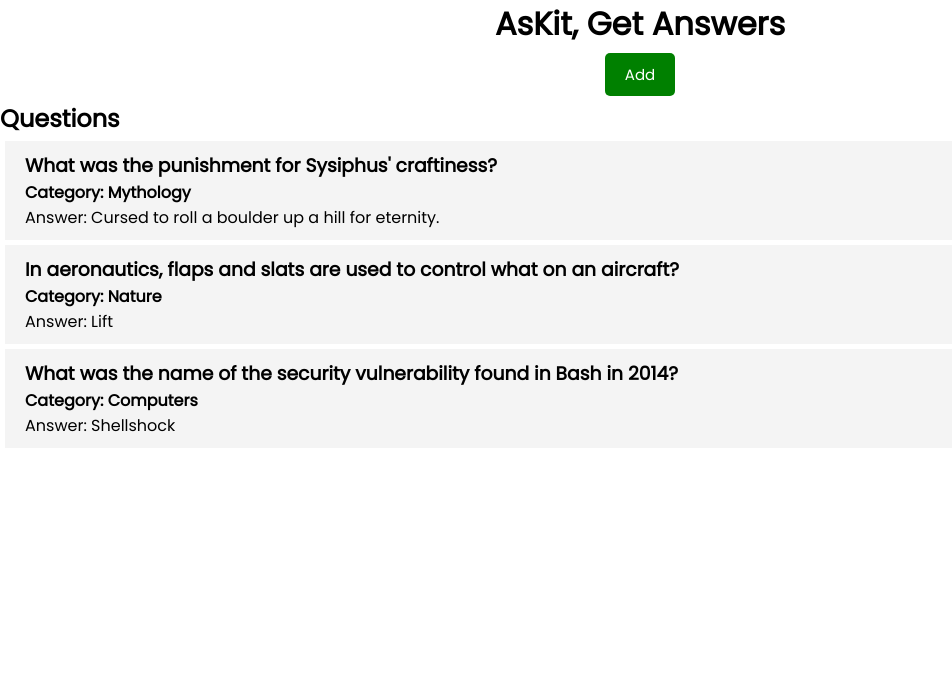
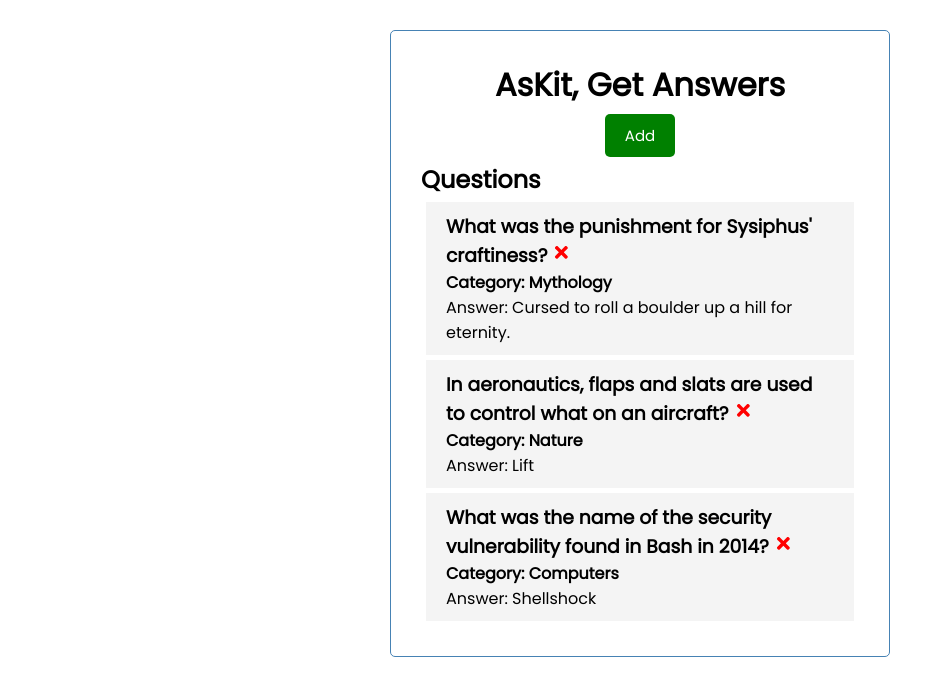
Before and after one commit to Chemonges001/chemonges001-project-phase2, a React (Create React App) app in the folder ask-here/: page / in a window 1280 px wide. Shown: the top 696 px of the page, without its empty margins (0-952 px from the left). Built offline with nearby package versions, Linux system fonts and the light colour scheme.

Commit message:
adding delete functions

```diff
--- a/ask-here/src/App.js
+++ b/ask-here/src/App.js
@@ -1,4 +1,5 @@
 import React,{useState} from "react";
+// import { FaTask } from "react-icons/fa";
 import Header from "./Components/Header";
 import QuestionForm from "./Components/QuestionForm";
 import Questions from "./Components/Questions";
@@ -26,11 +27,18 @@ function App() {
 
     }
 ])
+  const deleteQuestion = (id) =>{
+    setQuestions(questions.filter((question) => question.id !== id ))
+    // console.log('delete', id)
+
+  }
   return (
-    <div className="App">
+    <div className="container">
       <Header title="AsKit, Get Answers"/>
       <QuestionForm/>
-      <Questions questions={questions}/>
+      <Questions questions={questions}
+      onDelete ={deleteQuestion}
+      />
     </div>
   );
 }
--- a/ask-here/src/Components/Question.js
+++ b/ask-here/src/Components/Question.js
@@ -1,9 +1,13 @@
 import React from 'react'
+import { FaTimes } from "react-icons/fa"
 
-function Question({question}) {
+function Question({question, onDelete}) {
   return (
     <div className='question'>
-        <h3>{question.quiz}</h3>
+        <h3>{question.quiz} {' '}
+           <FaTimes style ={{color:"red", cursor:"pointer"}}
+           onClick={() =>onDelete (question.i)}/>
+        </h3>
         <h4>Category: {question.category}</h4>
         <p>Answer: {question.answer}</p>
 
--- a/ask-here/src/Components/Questions.js
+++ b/ask-here/src/Components/Questions.js
@@ -1,12 +1,14 @@
 import React from 'react'
 import Question from './Question'
 
-function Questions({questions}) {
+function Questions({ questions, onDelete }) {
 
   return (
     <div>
         {questions.map((question) =>(
-            <Question key={question.id} question={question}/>
+            <Question key={question.id} question={question}
+            onDelete={onDelete}
+            />
 
         ))}
     </div>
--- a/ask-here/src/index.css
+++ b/ask-here/src/index.css
@@ -61,6 +61,8 @@ body {
   margin: 5px;
   padding: 10px 20px;
   cursor: pointer;
+   /* display: flex; */
+  justify-content: space-between;
 }
 
 .task.reminder {
```
